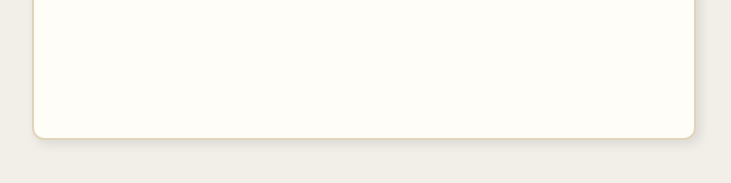
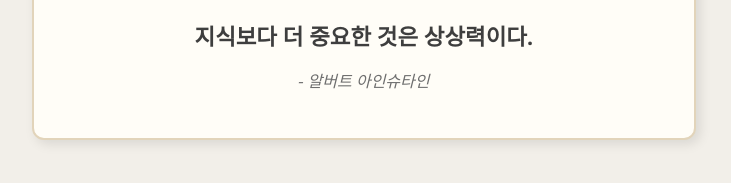
Before and after one commit to javaMachineKimDoHyeon/motivate-me, a plain HTML site: page index.html in a window 1280 px wide. Shown: the part 263-446 px from the top of the page, without its empty margins (276-1007 px from the left). Drawn offline with Linux system fonts and the light colour scheme.

Commit message:
Update index.html

```diff
--- a/index.html
+++ b/index.html
@@ -21,6 +21,7 @@
     </div>
   </div>
 
+  <script src="quotes.js"></script>
   <script src="script.js"></script>
 </body>
 
```
